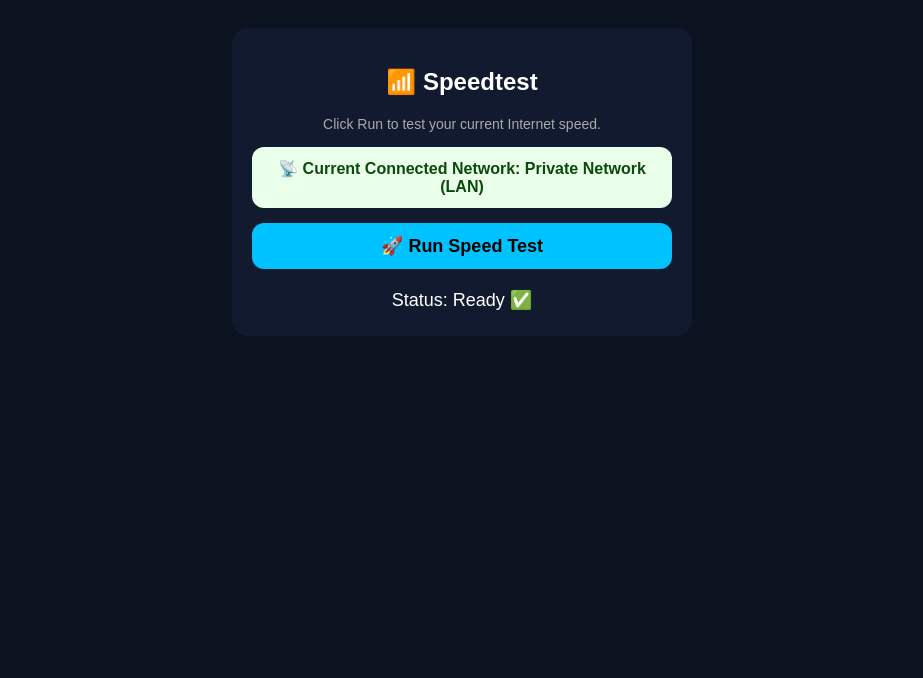
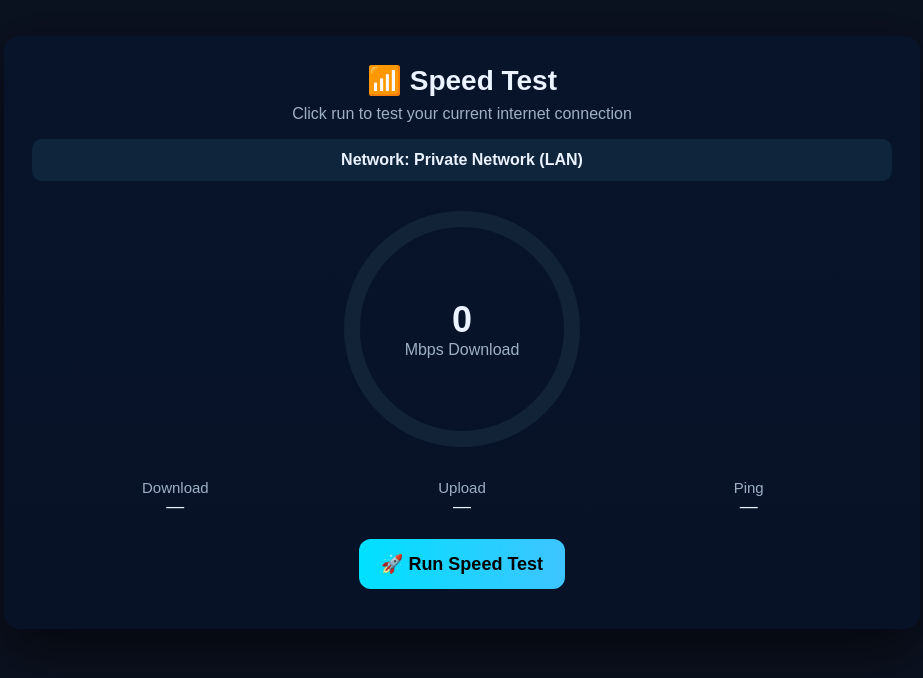
Before and after one commit to prasunagunda/sim, a Django app: page / in a window 1280 px wide. Shown: the top 678 px of the page, without its empty margins (178-1101 px from the left). Run offline with Django 5.2, Linux system fonts and the light colour scheme.

Commit message:
Updated latest code

```diff
--- a/main/templates/index.html
+++ b/main/templates/index.html
@@ -1,91 +1,135 @@
-<!DOCTYPE html>
-<html>
+<!doctype html>
+<html lang="en">
 <head>
   <meta charset="utf-8" />
-    <title>Speedtest</title>
-    <meta name="viewport" content="width=device-width, initial-scale=1.0" />
+  <meta name="viewport" content="width=device-width,initial-scale=1" />
+  <title>Speed Test</title>
   <style>
-        body{font-family:Arial;background:#0b1220;color:white;text-align:center;padding:20px;}
-        .card{max-width:420px;margin:auto;background:#111a2e;padding:20px;border-radius:16px;}
-        .netbox{background:#eaffea;color:#0c4a0c;padding:12px;border-radius:12px;font-weight:bold;margin:15px 0;}
-        button{width:100%;padding:12px;font-size:18px;border:none;border-radius:12px;background:#00c2ff;font-weight:bold;}
-        button:disabled{background:gray;}
-        .box{margin-top:15px;font-size:18px;line-height:1.8;}
-        .small{color:#aaa;font-size:14px;}
+    body{font-family:Arial,Helvetica,sans-serif;background:#0b1220;color:#eaf3ff;text-align:center;padding:28px}
+    .card{max-width:860px;margin:0 auto;background:linear-gradient(180deg,#08142a,#071227);padding:28px;border-radius:16px;box-shadow:0 20px 60px rgba(0,0,0,0.6)}
+    h1{margin:0 0 8px;font-size:28px}
+    .sub{color:#9fb0c6;margin-bottom:16px}
+    .netbox{background:#0f253c;padding:12px;border-radius:10px;margin:10px 0;font-weight:700}
+
+    /* SMALLER GAUGE */
+    .gauge{width:260px;height:260px;margin:18px auto;position:relative}
+    svg{transform:rotate(-90deg)}
+    circle{fill:none;stroke-width:16}
+    .bg{stroke:#122338}
+    .meter{stroke: url(#ggrad); stroke-linecap:round; transition:stroke-dashoffset 700ms ease}
+
+    .center{position:absolute;inset:0;display:flex;flex-direction:column;align-items:center;justify-content:center}
+    .speed{font-size:36px;font-weight:800}
+    .unit{color:#9fb0c6}
+
+    .row{display:flex;justify-content:space-between;margin-top:20px}
+    .col{flex:1}
+    .stat{font-size:18px}
+    .stat small{display:block;color:#9fb0c6}
+
+    button{margin-top:22px;padding:14px 22px;border-radius:12px;border:none;background:linear-gradient(90deg,#00e0ff,#3ec4ff);font-size:18px;font-weight:800;cursor:pointer}
+    button:disabled{opacity:0.6}
   </style>
 </head>
 <body>
+  <div class="card">
+    <h1>📶 Speed Test</h1>
+    <div class="sub">Click run to test your current internet connection</div>
 
-<div class="card">
-    <h2>📶 Speedtest</h2>
-    <p class="small">Click Run to test your current Internet speed.</p>
+    <div class="netbox">Network: <span id="net">Loading...</span></div>
 
-    <div class="netbox">
-        📡 Current Connected Network: <span id="net">Loading...</span>
+    <div class="gauge" aria-hidden>
+      <svg width="260" height="260">
+        <defs>
+          <linearGradient id="ggrad" x1="0%" y1="0%" x2="100%" y2="0%">
+            <stop offset="0%" stop-color="#00f0ff"/>
+            <stop offset="100%" stop-color="#00ffa2"/>
+          </linearGradient>
+        </defs>
+        <circle class="bg" cx="130" cy="130" r="110" />
+        <circle id="meter" class="meter" cx="130" cy="130" r="110"
+          stroke-dasharray="691" stroke-dashoffset="691" />
+      </svg>
+
+      <div class="center">
+        <div id="speed" class="speed">0</div>
+        <div class="unit">Mbps Download</div>
+      </div>
+    </div>
+
+    <div class="row">
+      <div class="col stat"><small>Download</small><span id="download">—</span></div>
+      <div class="col stat"><small>Upload</small><span id="upload">—</span></div>
+      <div class="col stat"><small>Ping</small><span id="ping">—</span></div>
     </div>
 
     <button id="btn" onclick="runTest()">🚀 Run Speed Test</button>
-    <div class="box" id="out">Status: Ready ✅</div>
+    <div id="message" style="margin-top:12px;color:#9fb0c6"></div>
   </div>
 
 <script>
+  const meter = document.getElementById('meter');
+  const speedEl = document.getElementById('speed');
+
+  function setGauge(mbps){
+    const max = 1000;
+    const circumference = 2 * Math.PI * 110; // updated smaller radius
+    const val = Math.min(mbps, max);
+    const offset = circumference - (val / max) * circumference;
+    meter.style.strokeDashoffset = offset;
+    speedEl.innerText = Math.round(mbps);
+  }
+
   async function loadNetwork(){
     try{
-        // call the network API
-        let res = await fetch("/network/?t=" + Date.now());
-        let data = await res.json();
-
-        // choose display name: prefer ISP (Jio/ACT/etc) then server SSID then fallback
-        let networkName = "Unknown Network";
-        if (data.isp && data.isp !== "Private Network (LAN)" && data.isp !== "Unknown" && data.lookup_status === "success") {
-            networkName = data.isp;
-        } else if (data.server_ssid && data.server_ssid !== "Server-Network-Unknown") {
-            networkName = data.server_ssid;
-        } else if (data.isp) {
-            // show "Private Network (LAN)" for local connections
-            networkName = data.isp;
-        }
-
-        document.getElementById("net").innerText = networkName;
+      const r = await fetch('/network/?t=' + Date.now());
+      const d = await r.json();
+      let display = d.isp || 'Unknown';
+      if (d.city) display += ' • ' + d.city;
+      document.getElementById('net').innerText = display;
     }catch(e){
-        document.getElementById("net").innerText = "Network Error";
+      document.getElementById('net').innerText = 'Network Error';
       console.error(e);
     }
   }
 
   async function runTest(){
-    document.getElementById("btn").disabled = true;
-    document.getElementById("out").innerText = "⏱ Testing... this can take 20–60s";
+    const btn = document.getElementById('btn');
+    const msg = document.getElementById('message');
+    btn.disabled = true;
+    msg.innerText = 'Running speed test — this can take 20–60s...';
 
-    // refresh network name before running the test
+    let anim = setInterval(() => {
+      const fake = Math.random() * 400;
+      setGauge(fake);
+    }, 150);
+
+    try{
       await loadNetwork();
 
-    try {
-        let res = await fetch("/speedtest/");
-        let data = await res.json();
+      const r = await fetch('/speedtest/');
+      const d = await r.json();
 
-        if (data.status === "success") {
-            document.getElementById("out").innerHTML =
-                "✅ Completed<br>" +
-                "⬇ Download: <b>" + data.download_mbps + " Mbps</b><br>" +
-                "⬆ Upload: <b>" + data.upload_mbps + " Mbps</b><br>" +
-                "📍 Ping: <b>" + data.ping_ms + " ms</b><br>" +
-                "🕒 Time: " + data.time;
+      if (d.status === 'success'){
+        setGauge(d.download_mbps);
+        document.getElementById('download').innerText = d.download_mbps + ' Mbps';
+        document.getElementById('upload').innerText = d.upload_mbps + ' Mbps';
+        document.getElementById('ping').innerText = d.ping_ms + ' ms';
+        msg.innerText = 'Completed';
       } else {
-            document.getElementById("out").innerText = "❌ Failed: " + (data.error || JSON.stringify(data));
+        msg.innerText = 'Failed: ' + (d.error || JSON.stringify(d));
       }
-    } catch (err) {
-        document.getElementById("out").innerText = "❌ Request error";
+    }catch(err){
       console.error(err);
-    } finally {
-        document.getElementById("btn").disabled = false;
+      msg.innerText = 'Error running test';
+    }finally{
+      clearInterval(anim);
+      btn.disabled = false;
     }
   }
 
-// initial load and periodic refresh of network name
   loadNetwork();
-setInterval(loadNetwork, 5000);
+  setInterval(loadNetwork, 10000);
 </script>
-
 </body>
 </html>
```
Lines whose indentation alone changed are shown as unchanged.
